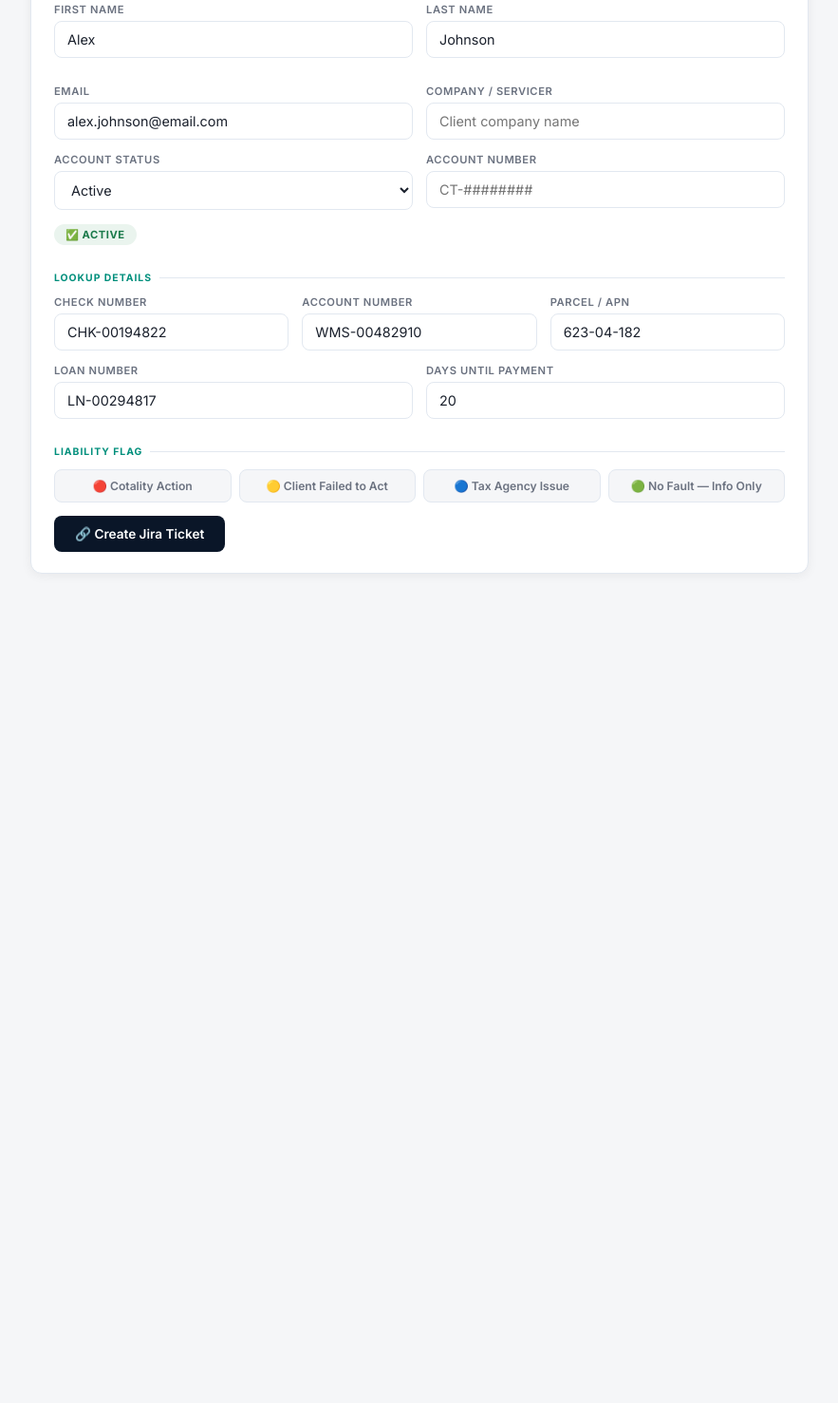
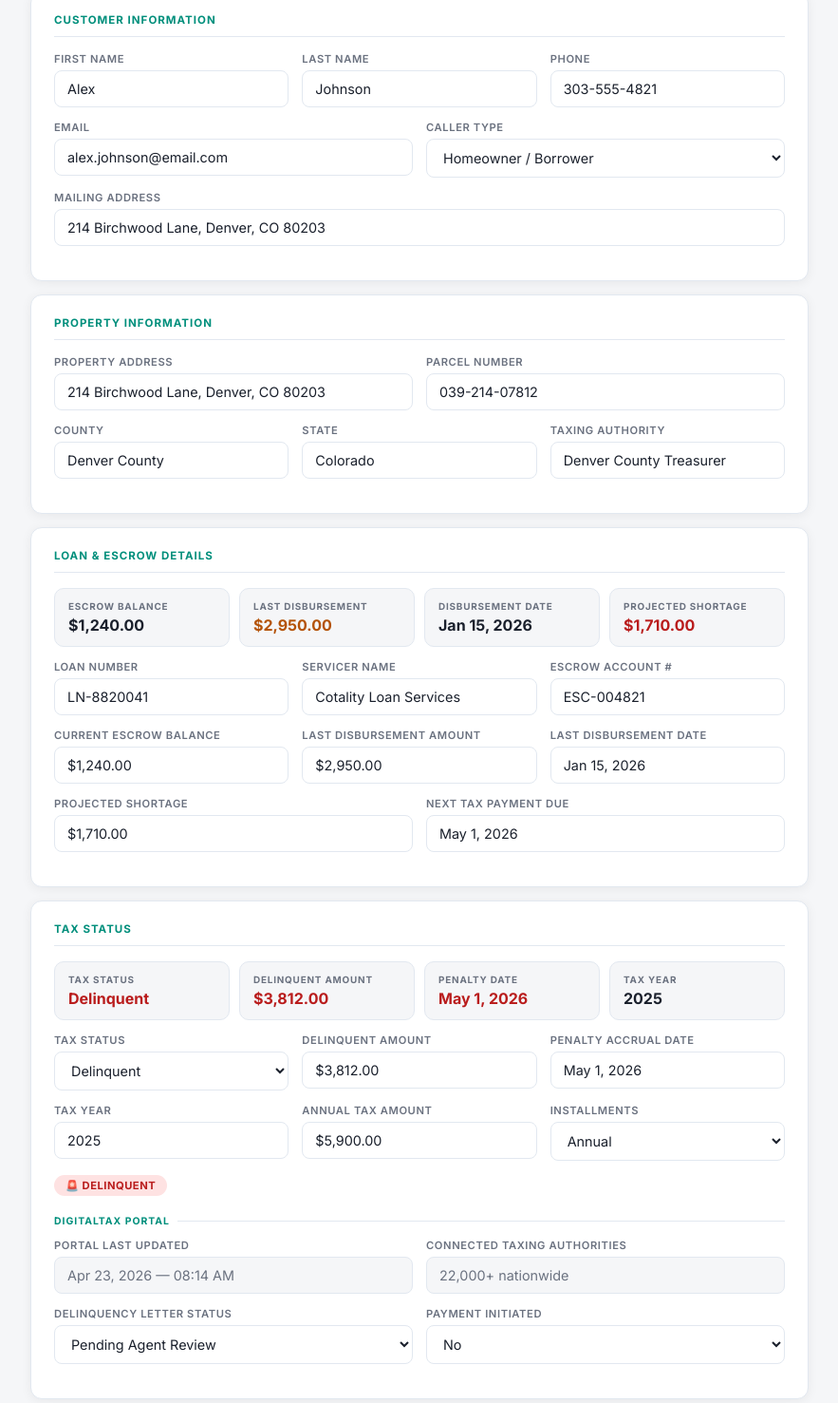
Before and after one commit to Saulnier/CotalityCommericalTax, a plain HTML site: page index.html in a window 1280 px wide. Shown: the part 341-1818 px from the top of the page at 95% size, without its empty margins (198-1081 px from the left). Before the commit the page ends 979 px from the top, so only its background shows below. Drawn offline with Linux system fonts and the light colour scheme.

Commit message:
Update index.html

```diff
--- a/index.html
+++ b/index.html
@@ -3,7 +3,7 @@
 <head>
 <meta charset="UTF-8"/>
 <meta name="viewport" content="width=device-width, initial-scale=1"/>
-<title>Cotality — Commercial Tax</title>
+<title>Cotality — Tax</title>
 <link href="https://fonts.googleapis.com/css2?family=Inter:wght@400;500;600;700&display=swap" rel="stylesheet"/>
 <style>
 :root {
@@ -14,7 +14,6 @@
   --green: #1A7A4A; --green-light: #EAF4EE;
   --amber: #B45309; --amber-light: #FEF3C7;
   --red: #B91C1C; --red-light: #FEE2E2;
-  --blue: #1D4ED8; --blue-light: #EEF2FF;
   --radius: 12px; --shadow: 0 2px 12px rgba(0,0,0,0.06);
 }
 * { box-sizing: border-box; margin: 0; padding: 0; }
@@ -35,28 +34,34 @@ body { font-family: 'Inter', sans-serif; background: var(--bg); color: var(--tex
 .t-stat .sl { font-size: 0.62rem; opacity: 0.75; text-transform: uppercase; letter-spacing: 0.4px; }
 .info-alert { background: var(--primary-light); border-left: 4px solid var(--primary); padding: 11px 16px; border-radius: var(--radius); font-size: 0.83rem; color: var(--primary); margin-bottom: 14px; }
 .info-alert strong { font-weight: 600; }
+.alert-red { background: var(--red-light); border-left: 4px solid var(--red); padding: 11px 16px; border-radius: var(--radius); font-size: 0.83rem; color: var(--red); margin-bottom: 14px; }
+.alert-red strong { font-weight: 700; }
 .card { background: var(--white); border-radius: var(--radius); padding: 22px 24px; margin-bottom: 14px; box-shadow: var(--shadow); border: 1px solid var(--border); }
 .card-title { font-size: 0.72rem; font-weight: 700; text-transform: uppercase; letter-spacing: 1px; color: var(--accent-dark); margin-bottom: 16px; padding-bottom: 10px; border-bottom: 1px solid var(--border); }
 label { display: block; font-size: 0.7rem; font-weight: 600; color: var(--text-muted); text-transform: uppercase; letter-spacing: 0.6px; margin-bottom: 5px; }
 input, select { width: 100%; border: 1.5px solid var(--border); border-radius: 8px; padding: 10px 13px; font-family: 'Inter', sans-serif; font-size: 0.9rem; color: var(--text); background: var(--white); margin-bottom: 14px; transition: border-color 0.15s; outline: none; }
 input:focus, select:focus { border-color: var(--accent); }
+input.ro { background: var(--bg); color: var(--text-muted); cursor: default; }
 .g2 { display: grid; grid-template-columns: 1fr 1fr; gap: 14px; }
 .g3 { display: grid; grid-template-columns: 1fr 1fr 1fr; gap: 14px; }
-@media(max-width:600px){ .g2,.g3{ grid-template-columns:1fr; } }
-.sec { font-size: 0.65rem; font-weight: 700; text-transform: uppercase; letter-spacing: 1px; color: var(--accent-dark); margin: 14px 0 12px; display: flex; align-items: center; gap: 8px; }
+.g4 { display: grid; grid-template-columns: 1fr 1fr 1fr 1fr; gap: 14px; }
+@media(max-width:600px){ .g2,.g3,.g4{ grid-template-columns:1fr; } }
+.sec { font-size: 0.65rem; font-weight: 700; text-transform: uppercase; letter-spacing: 1px; color: var(--accent-dark); margin: 6px 0 12px; display: flex; align-items: center; gap: 8px; }
 .sec::after { content:''; flex:1; height:1px; background: var(--border); }
 .badge { display: inline-flex; align-items: center; gap: 5px; padding: 4px 12px; border-radius: 999px; font-size: 0.7rem; font-weight: 700; text-transform: uppercase; letter-spacing: 0.5px; margin-bottom: 14px; }
-.badge-active { background: var(--green-light); color: var(--green); }
-.badge-pending { background: var(--amber-light); color: var(--amber); }
-/* LIABILITY */
-.liab-row { display: flex; gap: 8px; flex-wrap: wrap; margin-bottom: 14px; }
-.liab-btn { flex:1; min-width:110px; padding:9px 10px; border:1.5px solid var(--border); border-radius:8px; font-size:0.76rem; font-weight:600; cursor:pointer; text-align:center; color:var(--text-muted); background:var(--bg); transition:all 0.15s; font-family:'Inter',sans-serif; }
-.liab-btn.sel-cotality { background:var(--red-light); border-color:var(--red); color:var(--red); }
-.liab-btn.sel-client { background:var(--amber-light); border-color:var(--amber); color:var(--amber); }
-.liab-btn.sel-agency { background:var(--blue-light); border-color:var(--blue); color:var(--blue); }
-.liab-btn.sel-none { background:var(--green-light); border-color:var(--green); color:var(--green); }
-.jira-btn { background: var(--primary); color: white; border: none; border-radius: 8px; padding: 11px 22px; font-size: 0.85rem; font-weight: 600; cursor: pointer; font-family: 'Inter', sans-serif; transition: background 0.15s; display: inline-flex; align-items: center; gap: 8px; }
-.jira-btn:hover { background: #1A3A5C; }
+.badge-green  { background: var(--green-light); color: var(--green); }
+.badge-amber  { background: var(--amber-light); color: var(--amber); }
+.badge-red    { background: var(--red-light);   color: var(--red); }
+
+/* Summary chips */
+.chips { display: flex; gap: 10px; flex-wrap: wrap; margin-bottom: 14px; }
+.chip { flex: 1; min-width: 110px; background: var(--bg); border: 1.5px solid var(--border); border-radius: 10px; padding: 12px 14px; }
+.chip .cl { font-size: 0.62rem; font-weight: 700; text-transform: uppercase; letter-spacing: 0.8px; color: var(--text-muted); margin-bottom: 4px; }
+.chip .cv { font-size: 1rem; font-weight: 700; color: var(--text); }
+.chip.danger .cv { color: var(--red); }
+.chip.warn   .cv { color: var(--amber); }
+.chip.good   .cv { color: var(--green); }
+
 .toast-cont { position: fixed; top: 18px; right: 18px; z-index: 999; }
 .toast { background: var(--primary); color: white; padding: 10px 16px; border-radius: 8px; box-shadow: var(--shadow); margin-bottom: 8px; opacity: 0; transform: translateY(-6px); transition: all 0.2s; font-size: 0.82rem; font-weight: 500; }
 .toast.show { opacity: 1; transform: translateY(0); }
@@ -66,85 +71,217 @@ input:focus, select:focus { border-color: var(--accent); }
 <div class="toast-cont" id="tc"></div>
 <div class="wrap">
 
+  <!-- Header -->
   <div class="header">
     <div class="header-left">
       <div class="logo">CTY</div>
-      <div><div class="brand">Cotality</div><div class="brand-sub">Commercial Tax · Agent Script</div></div>
+      <div>
+        <div class="brand">Cotality</div>
+        <div class="brand-sub">Tax · Agent Tool</div>
+      </div>
     </div>
-    <div class="header-right">Session 2 · Mon Apr 20 · 2:00–3:00 PM<br>~50 calls / 90 days · White Glove B2B</div>
+    <div class="header-right">Tax Servicing · DigitalTax Portal<br>Escrow · Delinquency · Payments</div>
   </div>
 
   <div class="info-alert"><strong>ℹ️ Note:</strong> Identity verification, call recording, and transcription are handled automatically by Genesys Cloud before the agent connects.</div>
 
+  <div class="alert-red">⚠️ <strong>Delinquency Alert:</strong> This account has a delinquent tax balance of <strong>$3,812.00</strong> — penalty accrual begins <strong>May 1, 2026</strong>.</div>
+
+  <!-- Ticket -->
   <div class="ticket">
-    <div><div class="ticket-lbl">Case Ticket</div><div class="ticket-num">#CT-84291</div></div>
+    <div>
+      <div class="ticket-lbl">Case Ticket</div>
+      <div class="ticket-num">#TX-48291</div>
+    </div>
     <div class="ticket-stats">
       <div class="t-stat"><div class="sv">Open</div><div class="sl">Status</div></div>
-      <div class="t-stat"><div class="sv">Tax Inquiry</div><div class="sl">Category</div></div>
-      <div class="t-stat"><div class="sv">Apr 20, 2026</div><div class="sl">Date</div></div>
+      <div class="t-stat"><div class="sv">Tax</div><div class="sl">Category</div></div>
+      <div class="t-stat"><div class="sv">Apr 23, 2026</div><div class="sl">Date</div></div>
     </div>
   </div>
 
-  <!-- CUSTOMER INFO -->
+  <!-- Customer Info -->
   <div class="card">
-    <div class="card-title">Customer Account Information</div>
-    <div class="g2">
+    <div class="card-title">Customer Information</div>
+    <div class="g3">
       <div><label>First Name</label><input id="fn" value="Alex"></div>
       <div><label>Last Name</label><input id="ln" value="Johnson"></div>
-      <div><label>Email</label><input id="em" value="alex.johnson@email.com"></div>
-      <div><label>Company / Servicer</label><input id="co" placeholder="Client company name"></div>
+      <div><label>Phone</label><input id="ph" value="303-555-4821"></div>
     </div>
     <div class="g2">
-      <div>
-        <label>Account Status</label>
-        <select id="acctStatus" onchange="updateBadge()">
-          <option value="active" selected>Active</option>
-          <option value="pending">Pending</option>
-          <option value="hold">On Hold</option>
+      <div><label>Email</label><input id="em" value="alex.johnson@email.com"></div>
+      <div><label>Caller Type</label>
+        <select id="callerType">
+          <option selected>Homeowner / Borrower</option>
+          <option>Servicer</option>
+          <option>Lender</option>
+          <option>Internal</option>
         </select>
       </div>
-      <div><label>Account Number</label><input id="acctId" placeholder="CT-########"></div>
     </div>
+    <div>
+      <label>Mailing Address</label>
+      <input value="214 Birchwood Lane, Denver, CO 80203">
+    </div>
+  </div>
+
+  <!-- Property Info -->
+  <div class="card">
+    <div class="card-title">Property Information</div>
+    <div class="g2">
+      <div><label>Property Address</label><input value="214 Birchwood Lane, Denver, CO 80203"></div>
+      <div><label>Parcel Number</label><input value="039-214-07812"></div>
+    </div>
+    <div class="g3">
+      <div><label>County</label><input value="Denver County"></div>
+      <div><label>State</label><input value="Colorado"></div>
+      <div><label>Taxing Authority</label><input value="Denver County Treasurer"></div>
+    </div>
+  </div>
+
+  <!-- Loan & Escrow -->
+  <div class="card">
+    <div class="card-title">Loan &amp; Escrow Details</div>
+
+    <div class="chips">
+      <div class="chip">
+        <div class="cl">Escrow Balance</div>
+        <div class="cv">$1,240.00</div>
+      </div>
+      <div class="chip warn">
+        <div class="cl">Last Disbursement</div>
+        <div class="cv">$2,950.00</div>
+      </div>
+      <div class="chip">
+        <div class="cl">Disbursement Date</div>
+        <div class="cv">Jan 15, 2026</div>
+      </div>
+      <div class="chip danger">
+        <div class="cl">Projected Shortage</div>
+        <div class="cv">$1,710.00</div>
+      </div>
+    </div>
+
+    <div class="g3">
+      <div><label>Loan Number</label><input value="LN-8820041"></div>
+      <div><label>Servicer Name</label><input value="Cotality Loan Services"></div>
+      <div><label>Escrow Account #</label><input value="ESC-004821"></div>
+    </div>
+    <div class="g3">
+      <div><label>Current Escrow Balance</label><input value="$1,240.00"></div>
+      <div><label>Last Disbursement Amount</label><input value="$2,950.00"></div>
+      <div><label>Last Disbursement Date</label><input value="Jan 15, 2026"></div>
+    </div>
+    <div class="g2">
+      <div><label>Projected Shortage</label><input value="$1,710.00"></div>
+      <div><label>Next Tax Payment Due</label><input value="May 1, 2026"></div>
+    </div>
+  </div>
+
+  <!-- Tax Status -->
+  <div class="card">
+    <div class="card-title">Tax Status</div>
+
+    <div class="chips">
+      <div class="chip danger">
+        <div class="cl">Tax Status</div>
+        <div class="cv">Delinquent</div>
+      </div>
+      <div class="chip danger">
+        <div class="cl">Delinquent Amount</div>
+        <div class="cv">$3,812.00</div>
+      </div>
+      <div class="chip danger">
+        <div class="cl">Penalty Date</div>
+        <div class="cv">May 1, 2026</div>
+      </div>
+      <div class="chip">
+        <div class="cl">Tax Year</div>
+        <div class="cv">2025</div>
+      </div>
+    </div>
+
+    <div class="g3">
+      <div>
+        <label>Tax Status</label>
+        <select id="taxStatus" onchange="updateBadge()">
+          <option value="current">Current</option>
+          <option value="delinquent" selected>Delinquent</option>
+          <option value="shortage">Escrow Shortage</option>
+          <option value="pending">Payment Pending</option>
+          <option value="exempt">Tax Exempt</option>
+        </select>
+      </div>
+      <div><label>Delinquent Amount</label><input value="$3,812.00"></div>
+      <div><label>Penalty Accrual Date</label><input value="May 1, 2026"></div>
+    </div>
+    <div class="g3">
+      <div><label>Tax Year</label><input value="2025"></div>
+      <div><label>Annual Tax Amount</label><input value="$5,900.00"></div>
+      <div><label>Installments</label>
+        <select>
+          <option>Semi-Annual</option>
+          <option selected>Annual</option>
+          <option>Quarterly</option>
+        </select>
+      </div>
+    </div>
+
     <div id="badgeCont"></div>
 
-    <div class="sec">Lookup Details</div>
-    <div class="g3">
-      <div><label>Check Number</label><input id="checkNum" value="CHK-00194822"></div>
-      <div><label>Account Number</label><input id="lookupAcct" value="WMS-00482910"></div>
-      <div><label>Parcel / APN</label><input id="parcel" value="623-04-182"></div>
+    <div class="sec">DigitalTax Portal</div>
+    <div class="g2">
+      <div><label>Portal Last Updated</label><input class="ro" value="Apr 23, 2026 — 08:14 AM" readonly></div>
+      <div><label>Connected Taxing Authorities</label><input class="ro" value="22,000+ nationwide" readonly></div>
     </div>
     <div class="g2">
-      <div><label>Loan Number</label><input id="loanNum" value="LN-00294817"></div>
-      <div><label>Days Until Payment</label><input id="daysUntil" type="number" value="20"></div>
+      <div><label>Delinquency Letter Status</label>
+        <select>
+          <option selected>Pending Agent Review</option>
+          <option>Approved — Sent</option>
+          <option>On Hold</option>
+        </select>
+      </div>
+      <div><label>Payment Initiated</label>
+        <select>
+          <option selected>No</option>
+          <option>Yes — Processing</option>
+          <option>Yes — Confirmed</option>
+        </select>
+      </div>
     </div>
-
-    <div class="sec">Liability Flag</div>
-    <div class="liab-row">
-      <button class="liab-btn" onclick="setLiab(this,'sel-cotality')">🔴 Cotality Action</button>
-      <button class="liab-btn" onclick="setLiab(this,'sel-client')">🟡 Client Failed to Act</button>
-      <button class="liab-btn" onclick="setLiab(this,'sel-agency')">🔵 Tax Agency Issue</button>
-      <button class="liab-btn" onclick="setLiab(this,'sel-none')">🟢 No Fault — Info Only</button>
-    </div>
-
-    <button class="jira-btn" onclick="toast('Jira ticket created ✓')">🔗 Create Jira Ticket</button>
   </div>
 
 </div>
 <script>
-const qp=new URLSearchParams(window.location.search);
-function qpOr(k,d){const v=qp.get(k);return v&&v.trim()?v:d;}
-document.getElementById('fn').value=qpOr('firstName','Alex');
-document.getElementById('ln').value=qpOr('lastName','Johnson');
-document.getElementById('em').value=qpOr('email','alex.johnson@email.com');
-function updateBadge(){
-  const v=document.getElementById('acctStatus').value;
-  const m={active:['badge-active','✅ Active'],pending:['badge-pending','◑ Pending'],hold:['badge-pending','⏸ On Hold']};
-  const b=m[v];document.getElementById('badgeCont').innerHTML=b?`<span class="badge ${b[0]}">${b[1]}</span>`:'';
+const qp = new URLSearchParams(window.location.search);
+function qpOr(k, d) { const v = qp.get(k); return v && v.trim() ? v : d; }
+document.getElementById('fn').value = qpOr('firstName', 'Alex');
+document.getElementById('ln').value = qpOr('lastName', 'Johnson');
+document.getElementById('em').value = qpOr('email', 'alex.johnson@email.com');
+
+function updateBadge() {
+  const v = document.getElementById('taxStatus').value;
+  const m = {
+    current:    ['badge-green', '✅ Current'],
+    delinquent: ['badge-red',   '🚨 Delinquent'],
+    shortage:   ['badge-amber', '⚠️ Escrow Shortage'],
+    pending:    ['badge-amber', '◑ Payment Pending'],
+    exempt:     ['badge-green', '✅ Tax Exempt'],
+  };
+  const b = m[v];
+  document.getElementById('badgeCont').innerHTML = b
+    ? `<span class="badge ${b[0]}">${b[1]}</span>` : '';
 }
 updateBadge();
-function setLiab(el,cls){document.querySelectorAll('.liab-btn').forEach(b=>b.classList.remove('sel-cotality','sel-client','sel-agency','sel-none'));el.classList.add(cls);toast('Liability flagged');}
-function toast(msg){const c=document.getElementById('tc');const t=document.createElement('div');t.className='toast';t.textContent=msg;c.appendChild(t);requestAnimationFrame(()=>requestAnimationFrame(()=>t.classList.add('show')));setTimeout(()=>{t.classList.remove('show');setTimeout(()=>t.remove(),250);},3000);}
-window.updateBadge=updateBadge;window.setLiab=setLiab;window.toast=toast;
+
+function toast(msg) {
+  const c = document.getElementById('tc');
+  const t = document.createElement('div');
+  t.className = 'toast'; t.textContent = msg; c.appendChild(t);
+  requestAnimationFrame(() => requestAnimationFrame(() => t.classList.add('show')));
+  setTimeout(() => { t.classList.remove('show'); setTimeout(() => t.remove(), 250); }, 3000);
+}
 </script>
 </body>
 </html>
```
